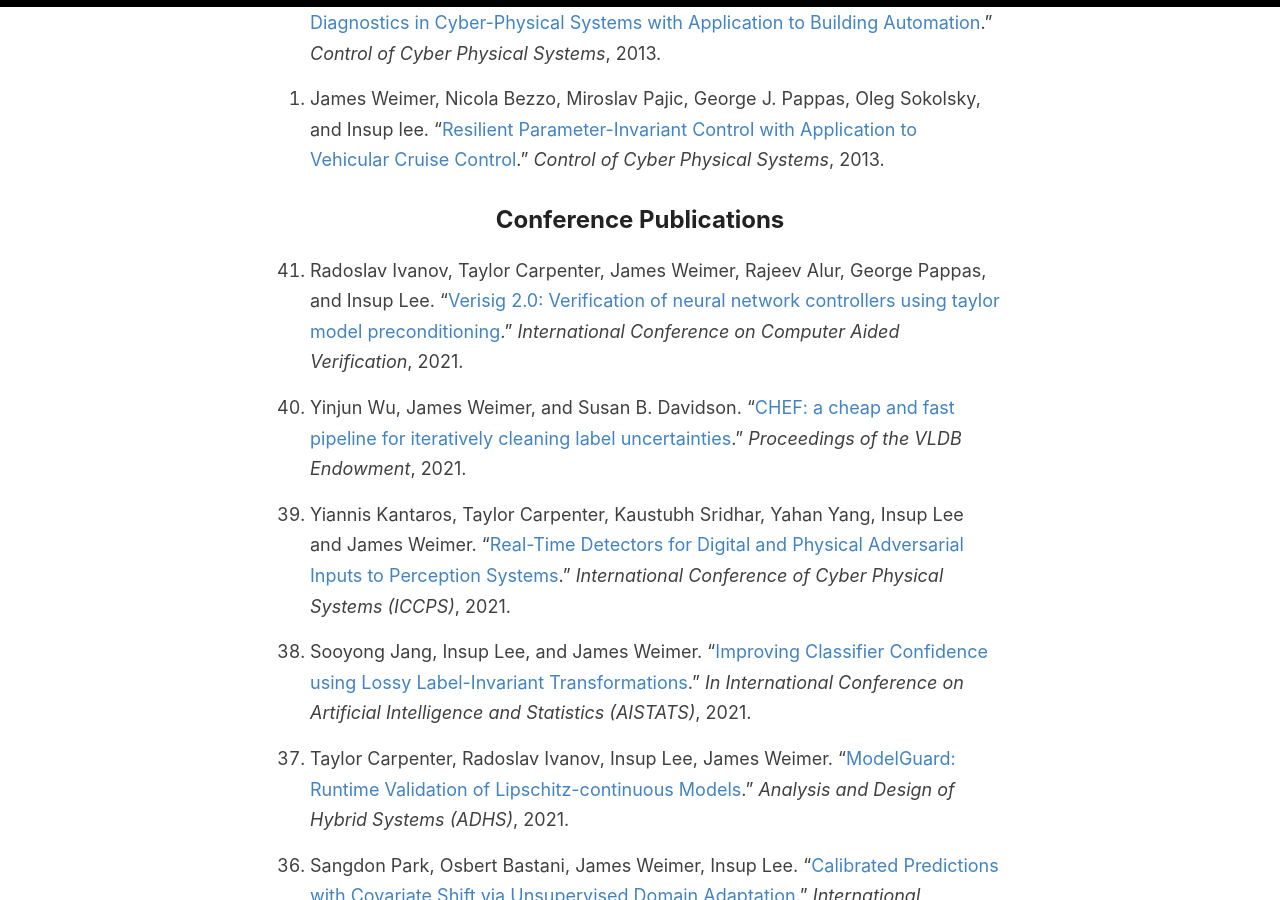
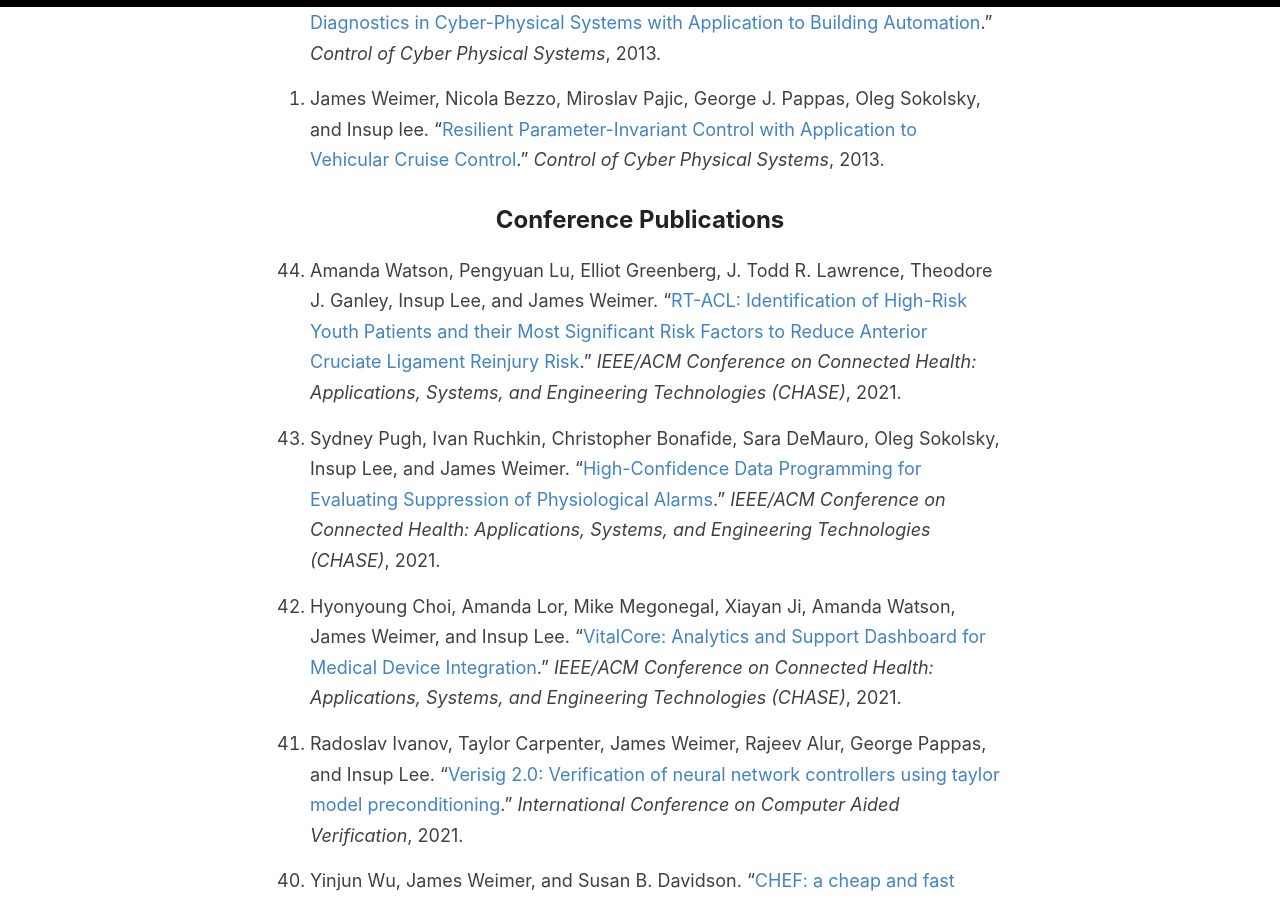
Before and after one commit to weimerj/weimerj.github.io, a Jekyll site: the page built from _pages/publications.md, in a window 1280 px wide and 900 px high, scrolled down 2824 px. Built offline with Jekyll 4.4.1, drawn with Linux system fonts in a browser that asks for light colours; our own code applies the rules of GitHub Pages for plain Markdown files; some of the changed text lies outside the part shown.

Commit message:
chase conference

```diff
--- a/_pages/publications.md
+++ b/_pages/publications.md
@@ -104,6 +104,18 @@
 
 
 ## Conference Publications
+
+0. Amanda Watson, Pengyuan Lu, Elliot Greenberg, J. Todd R. Lawrence, Theodore J. Ganley, Insup Lee, and James Weimer.
+   "[RT-ACL: Identification of High-Risk Youth Patients and their Most Significant Risk Factors to Reduce Anterior Cruciate Ligament Reinjury Risk](../pdf/2021-RT-ACL.pdf)."
+   _IEEE/ACM Conference on Connected Health: Applications, Systems, and Engineering Technologies (CHASE)_, 2021.
+
+0. Sydney Pugh, Ivan Ruchkin, Christopher Bonafide, Sara DeMauro, Oleg Sokolsky, Insup Lee, and James Weimer.
+   "[High-Confidence Data Programming for Evaluating Suppression of Physiological Alarms](../pdf/2021-CHASE-data-programming.pdf)."
+   _IEEE/ACM Conference on Connected Health: Applications, Systems, and Engineering Technologies (CHASE)_, 2021.
+
+0. Hyonyoung Choi, Amanda Lor, Mike Megonegal, Xiayan Ji, Amanda Watson, James Weimer, and Insup Lee.
+   "[VitalCore: Analytics and Support Dashboard for Medical Device Integration](../pdf/2021-CHASE-VitalCore.pdf)."
+   _IEEE/ACM Conference on Connected Health: Applications, Systems, and Engineering Technologies (CHASE)_, 2021.
 
 0. Radoslav Ivanov, Taylor Carpenter, James Weimer, Rajeev Alur, George Pappas, and Insup Lee.
    "[Verisig 2.0: Verification of neural network controllers using taylor model preconditioning](../pdf/2021-verisig2.0.pdf)."
@@ -284,6 +296,10 @@
 
 ## Workshop Publications and Abstracts
 
+0. Pengyuan Lu, Xian Li, Sooyong Jang, Alexander Lee, Sydney Pugh, Amanda Watson, Ragnhildur I. Bjarnadottir, Robert Lucero, George Demiris, Ani Nenkova, James Weimer, and Insup Lee.
+   "[FRED: Fall Risk Evaluation Database Based on Electronic Health Record Data](../pdf/2021-CHASE-FRED.pdf)."
+   _IEEE/ACM Conference on Connected Health: Applications, Systems, and Engineering Technologies (CHASE)_, 2021.
+
 0. Taylor T. Johnson, Diego Manzanas Lopez, Luis Benet, Marcelo Forets, Sebastián Guadalupe, Christian Schilling, Radoslav Ivanov, Taylor J. Carpenter, James Weimer, and Insup Lee.
    "[ARCH-COMP21 Category Report: Artificial Intelligence and Neural Network Control Systems (AINNCS) for Continuous and Hybrid Systems Plants](../pdf/2021-ARCH-COMP.pdf)."
    _EPiC Series in Computing 80_, 2021.
```
Also changed, not shown: 4 other files.
